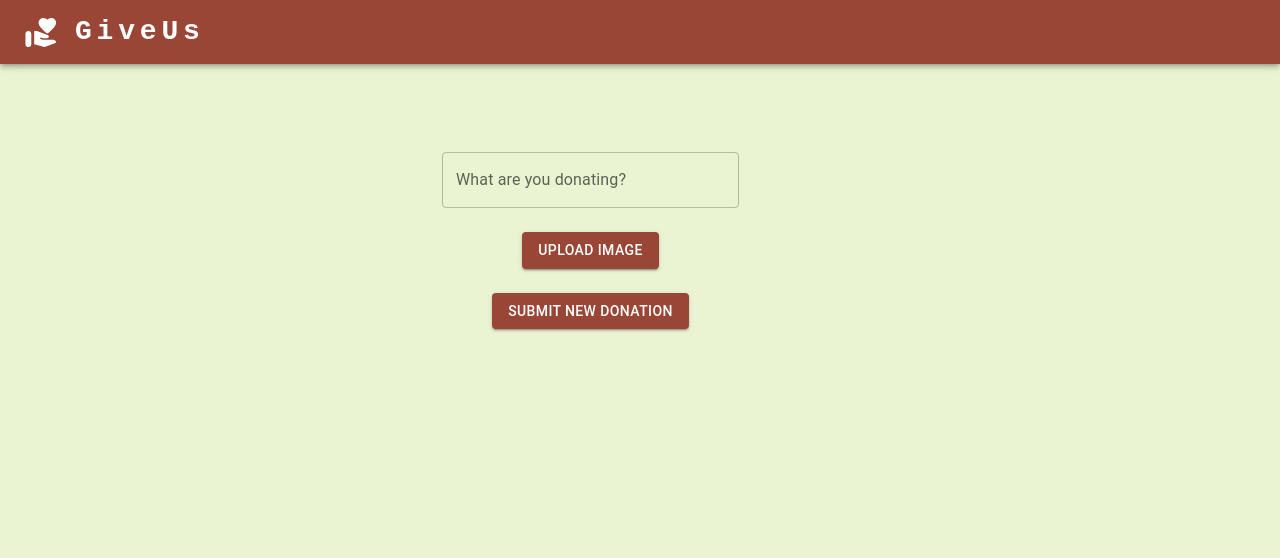
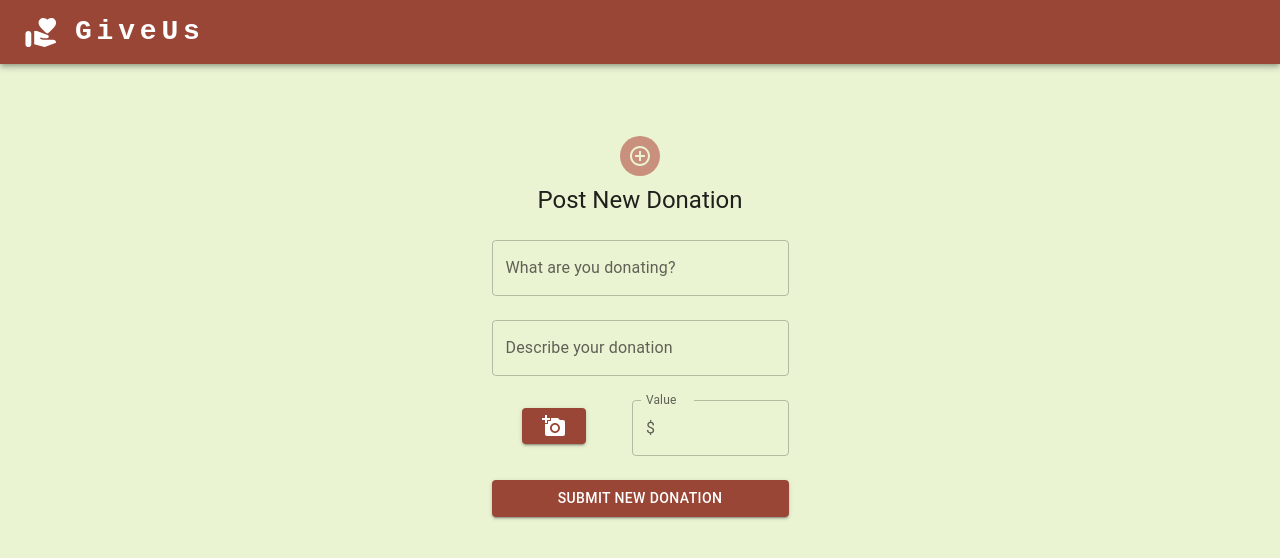
Before and after one commit to coltandrews/giveus, a React (Create React App) app in the folder ui/: page /donation/new in a window 1280 px wide. Shown: the top 558 px of the page. Built offline with nearby package versions, Linux system fonts and the light colour scheme.

Commit message:
updated create new donation page

```diff
--- a/ui/src/components/DonationCard.js
+++ b/ui/src/components/DonationCard.js
@@ -14,10 +14,6 @@ import { Box, Grid, Paper, Typography } from "@mui/material";
 
 const DonationCard = (props) => {
   const { donation } = props;
-  console.log(donation)
-
-  const boatCruiseImg = require("../assets/images/donated_item_1.jpeg");
-
 
   const convertDate = (date) => {
     let dateString = new Date(date).toLocaleDateString();
--- a/ui/src/layouts/Navbar.js
+++ b/ui/src/layouts/Navbar.js
@@ -189,7 +189,7 @@ function Navbar() {
                 textDecoration: "none",
               }}
             >
-              <Link href="/" style={{ textDecoration: "none", color: "white" }}>
+              <Link href="/home" style={{ textDecoration: "none", color: "white" }}>
                 GiveUs
               </Link>
             </Typography>
--- a/ui/src/views/new-donation/index.js
+++ b/ui/src/views/new-donation/index.js
@@ -1,10 +1,42 @@
-import { Box, Grid, TextField, Button } from "@mui/material";
+import {
+  Box,
+  Grid,
+  TextField,
+  Button,
+  Avatar,
+  CssBaseline,
+  Typography,
+  FormControl,
+  InputLabel,
+  OutlinedInput,
+  InputAdornment,
+  Snackbar,
+  IconButton,
+} from "@mui/material";
+import { Fragment } from "react";
 import Container from "@mui/material/Container";
 import { useState } from "react";
 import { getMe, postDonation } from "../../utility/api";
+import AddCircleOutlineIcon from "@mui/icons-material/AddCircleOutline";
+import AddAPhotoIcon from "@mui/icons-material/AddAPhoto";
+import CloseIcon from "@mui/icons-material/Close";
+
 const NewDonation = (props) => {
   const [newDonation, setNewDonation] = useState();
   const [image, setImage] = useState();
+  const [open, setOpen] = useState(false);
+
+  const handleClick = () => {
+    setOpen(true);
+  };
+
+  const handleClose = (event, reason) => {
+    if (reason === "clickaway") {
+      return;
+    }
+
+    setOpen(false);
+  };
 
   const handleChange = (e) => {
     setNewDonation({ ...newDonation, [e.target.name]: e.target.value });
@@ -15,31 +47,54 @@ const NewDonation = (props) => {
   const handleSubmit = async (event) => {
     event.preventDefault();
     const formData = new FormData();
-    const me = await getMe()
-    formData.append('image', image)
-    formData.append('itemName', newDonation.itemName)
-    formData.append('userId', me.id)
-    const response = await postDonation(formData)
+    const me = await getMe();
+    formData.append("image", image);
+    formData.append("itemName", newDonation.itemName);
+    formData.append("userId", me.id);
+    const response = await postDonation(formData);
   };
+
+  const action = (
+    <Fragment>
+      <Button color="secondary" size="small" onClick={handleClose}>
+        UNDO
+      </Button>
+      <IconButton
+        size="small"
+        aria-label="close"
+        color="inherit"
+        onClick={handleClose}
+      >
+        <CloseIcon fontSize="small" />
+      </IconButton>
+    </Fragment>
+  );
   return (
     <>
       <Container component="main" maxWidth="xs" sx={{ padding: "5%" }}>
+        <CssBaseline />
         <Box
           sx={{
             marginBottom: 2,
             display: "flex",
-            flexDirection: "row",
+            flexDirection: "column",
             alignItems: "center",
           }}
         >
+          <Avatar sx={{ m: 1, bgcolor: "secondary.main" }}>
+            <AddCircleOutlineIcon />
+          </Avatar>
+          <Typography component="h1" variant="h5">
+            Post New Donation
+          </Typography>
           <Box
             component="form"
             noValidate
             onSubmit={handleSubmit}
-            sx={{ mt: 3, mb: 3, width: "75%" }}
+            sx={{ mt: 3, mb: 2, width: "75%" }}
           >
-            <Grid container>
-              <Grid item xs={12} sx={{ mb: 3 }}>
+            <Grid container spacing={2}>
+              <Grid item xs={12} sx={{ mb: 1 }}>
                 <TextField
                   fullWidth
                   name="itemName"
@@ -49,9 +104,20 @@ const NewDonation = (props) => {
                   onChange={(e) => handleChange(e)}
                 />
               </Grid>
-              <Grid item xs={12}>
+              <Grid item xs={12} sx={{ mb: 3 }}>
+                <TextField
+                  fullWidth
+                  name="itemName"
+                  label="Describe your donation"
+                  type="text"
+                  id="itemName"
+                  onChange={(e) => handleChange(e)}
+                />
+              </Grid>
+              <Grid container>
+                <Grid item xs={6} sx={{ mt: 1 }}>
                   <Button variant="contained" component="label">
-                  Upload Image
+                    <AddAPhotoIcon />
                     <input
                       hidden
                       accept="image/*"
@@ -62,14 +128,40 @@ const NewDonation = (props) => {
                     />
                   </Button>
                 </Grid>
-              <Grid item xs={12} sx={{ mt: 3 }}>
-                <Button variant="contained" type="submit">
+                <Grid item xs={6}>
+                  <FormControl fullWidth>
+                    <InputLabel htmlFor="outlined-adornment-amount">
+                      Value
+                    </InputLabel>
+                    <OutlinedInput
+                      id="outlined-adornment-amount"
+                      startAdornment={
+                        <InputAdornment position="start">$</InputAdornment>
+                      }
+                      label="Amount"
+                    />
+                  </FormControl>
+                </Grid>
+              </Grid>
+            </Grid>
+            <Button
+              onClick={handleClick}
+              type="submit"
+              fullWidth
+              variant="contained"
+              sx={{ mt: 3, mb: 2 }}
+            >
               Submit New Donation
             </Button>
-              </Grid>
-            </Grid>
           </Box>
         </Box>
+        <Snackbar
+          open={open}
+          autoHideDuration={6000}
+          onClose={handleClose}
+          message="Donation Submitted!"
+          action={action}
+        />
       </Container>
     </>
   );
```
Also changed, not shown: ui/public/images/46752b47159a666fb7b16b8cc68e5ed7233a.jpg (added), ui/public/images/b4dbcbc1ad599b7b1393cd8192def890dbb5.jpg (added). Lines whose indentation alone changed are shown as unchanged.
